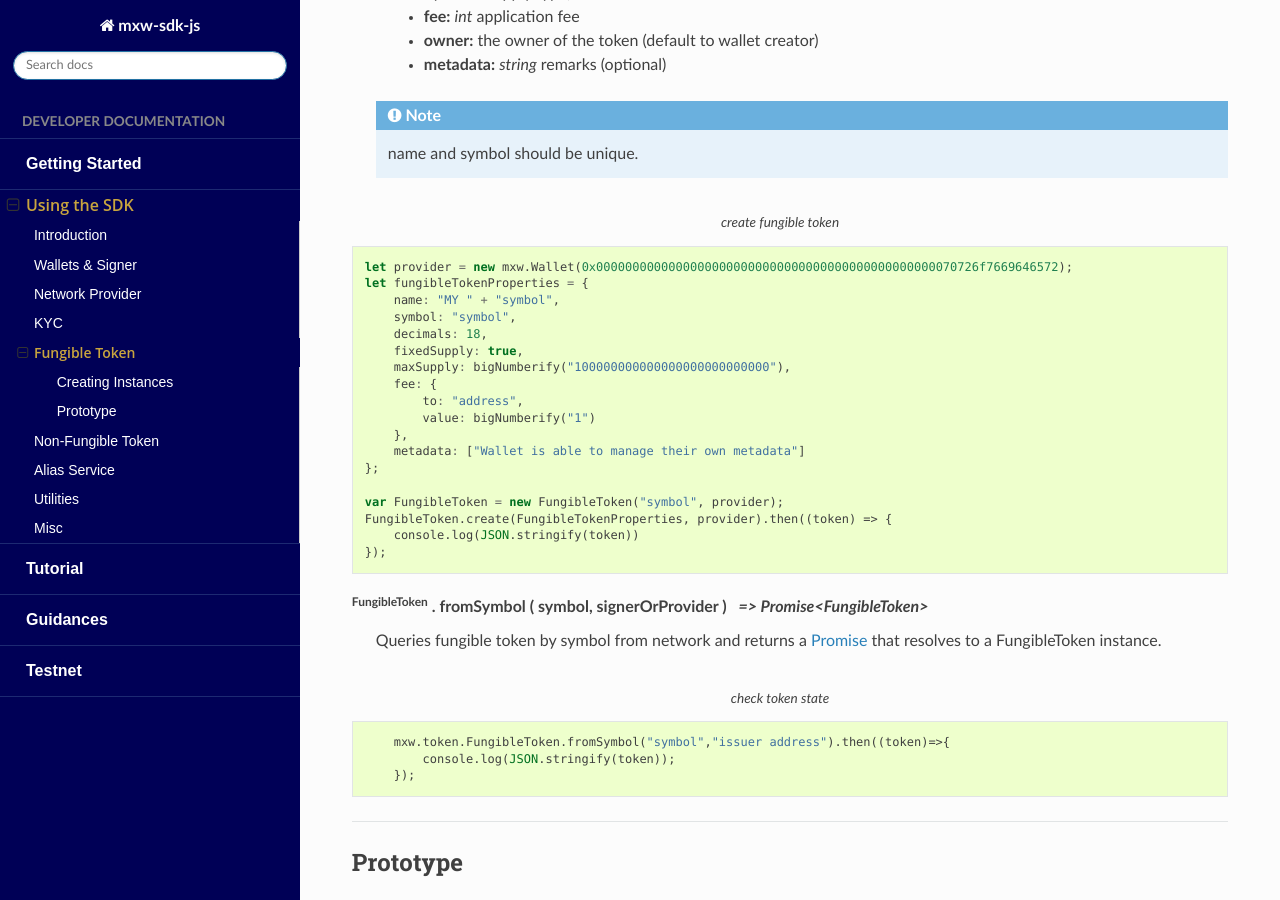
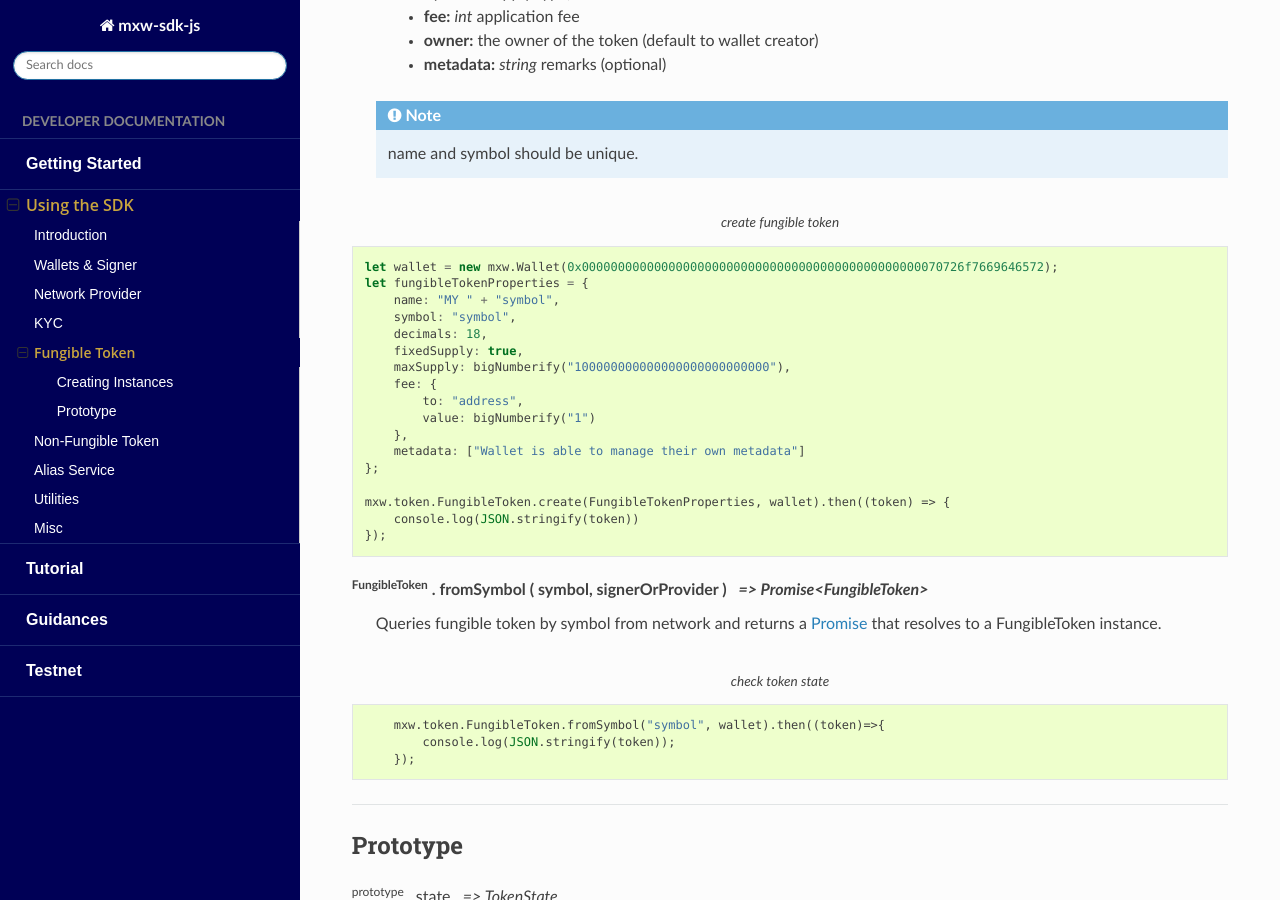
Before and after one commit to maxonrow/mxw-sdk-js, a Sphinx documentation site: the page built from docs/api-5tokens.rst, in a window 1280 px wide and 900 px high, scrolled down 578 px. Built offline with Sphinx 7.4.7 and the Read the Docs theme 2.0.0, drawn with Linux system fonts in a browser that asks for light colours; some of the changed text lies outside the part shown.

Commit message:
fine tune ft docs

```diff
--- a/docs/api-5tokens.rst
+++ b/docs/api-5tokens.rst
@@ -32,7 +32,7 @@ Creating fungible token requires approval from authorities.
 .. code-block:: javascript
     :caption: create fungible token
 
-    let provider = new mxw.Wallet(0x00000000000000000000000000000000000000000000000070726f7669646572);
+    let wallet = new mxw.Wallet(0x00000000000000000000000000000000000000000000000070726f7669646572);
     let fungibleTokenProperties = {
         name: "MY " + "symbol",
         symbol: "symbol",
@@ -46,8 +46,7 @@ Creating fungible token requires approval from authorities.
         metadata: ["Wallet is able to manage their own metadata"]
     };
 
-    var FungibleToken = new FungibleToken("symbol", provider);
-    FungibleToken.create(FungibleTokenProperties, provider).then((token) => {
+    mxw.token.FungibleToken.create(FungibleTokenProperties, wallet).then((token) => {
         console.log(JSON.stringify(token))
     });
 
@@ -59,7 +58,7 @@ Creating fungible token requires approval from authorities.
 .. code-block:: javascript
     :caption: check token state
 
-        mxw.token.FungibleToken.fromSymbol("symbol","issuer address").then((token)=>{
+        mxw.token.FungibleToken.fromSymbol("symbol", wallet).then((token)=>{
             console.log(JSON.stringify(token));
         });
 
@@ -119,7 +118,7 @@ Prototype
 .. code-block:: javascript
     :caption: *burn a fungible token*
 
-    let ftInstance = new NonFungibleTokenItem(symbol, itemID, address);
+    let ftInstance = new NonFungibleTokenItem(symbol, itemID, wallet);
         ftInstance.burn().then((receipt) => {
                 console.log(receipt);
         });
@@ -139,9 +138,9 @@ Prototype
         let issuer = new mxw.Wallet(0x0000000000000000000000000000000000000000000000000000697373756572);
         let middleware = new mxw.Wallet(0x000000000000000000000000000000000000000000006d6964646c6577617265);
 
-        token.FungibleToken.freezeFungibleToken("symbol","itemID",provider).then((transaction) => {
-            token.FungibleToken.signFungibleTokenStatusTransaction(transaction, issuer).then((transaction) => {
-                token.FungibleToken.sendFungibleTokenStatusTransaction(transaction, middleware).then((receipt) => {
+        mxw.token.FungibleToken.freezeFungibleToken("symbol","itemID", provider).then((transaction) => {
+            mxw.token.FungibleToken.signFungibleTokenStatusTransaction(transaction, issuer).then((transaction) => {
+                mxw.token.FungibleToken.sendFungibleTokenStatusTransaction(transaction, middleware).then((receipt) => {
                     console.log(JSON.stringify(receipt));
                 });
             });
@@ -162,9 +161,9 @@ Prototype
         let issuer = new mxw.Wallet(0x0000000000000000000000000000000000000000000000000000697373756572);
         let middleware = new mxw.Wallet(0x000000000000000000000000000000000000000000006d6964646c6577617265);
 
-        token.FungibleToken.unfreezeFungibleToken("symbol","itemID",provider).then((transaction) => {
-            token.FungibleToken.signFungibleTokenStatusTransaction(transaction, issuer).then((transaction) => {
-                token.FungibleToken.sendFungibleTokenStatusTransaction(transaction, middleware).then((receipt) => {
+        mxw.token.FungibleToken.unfreezeFungibleToken("symbol","itemID", provider).then((transaction) => {
+            mxw.token.FungibleToken.signFungibleTokenStatusTransaction(transaction, issuer).then((transaction) => {
+                mxw.token.FungibleToken.sendFungibleTokenStatusTransaction(transaction, middleware).then((receipt) => {
                     console.log(JSON.stringify(receipt));
                 });
             });
```
